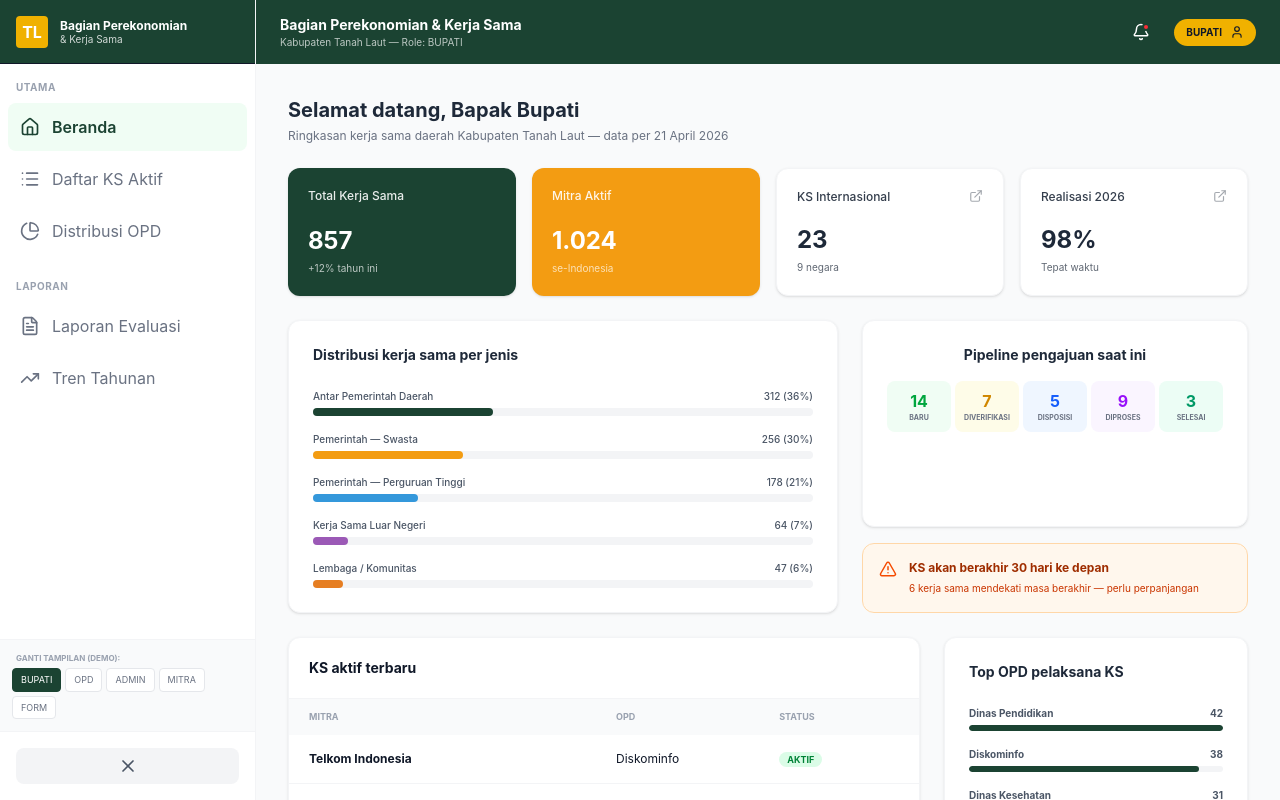
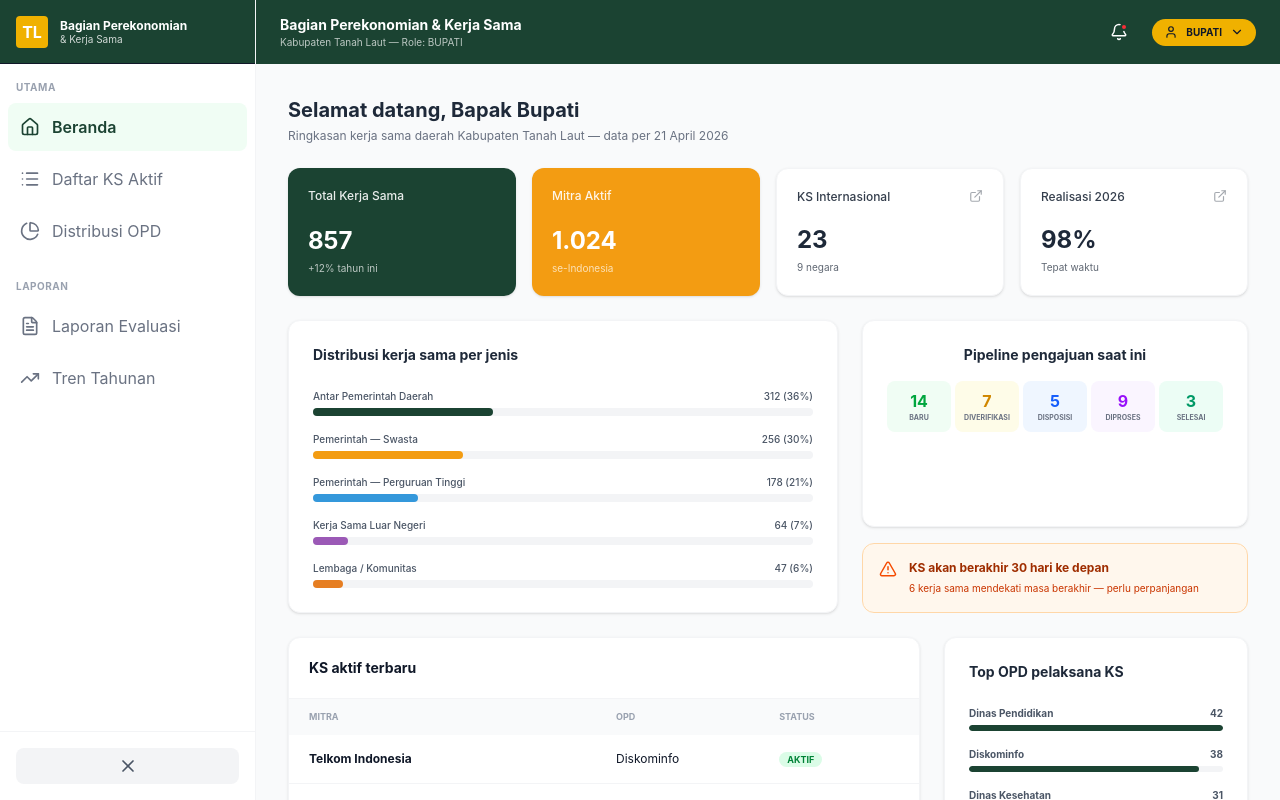
Before and after one commit to hengkidh/mockup-partnership-management-system, a React (Vite) app: page / in a window 1280 px wide. Built offline with nearby package versions, Linux system fonts and the light colour scheme.

Commit message:
feat: add demo view mode dropdown and update sidebar interaction

```diff
--- a/src/App.tsx
+++ b/src/App.tsx
@@ -26,12 +26,14 @@ import {
   Clock,
   Check,
   ArrowLeft,
-  FileUp
+  FileUp,
+  ChevronDown
 } from 'lucide-react';
 
 const App = () => {
   const [isSidebarOpen, setIsSidebarOpen] = useState(true);
   const [viewMode, setViewMode] = useState('BUPATI'); // 'BUPATI', 'OPD', 'ADMIN', 'MITRA'
+  const [isDemoDropdownOpen, setIsDemoDropdownOpen] = useState(false);
 
   // --- DATA MOCK BUPATI ---
   const statsBupati = [
@@ -137,23 +139,50 @@ const App = () => {
       <div className="min-h-screen bg-gray-50 font-sans p-4 md:p-8">
         <div className="max-w-6xl mx-auto space-y-12">
           {/* Top Header / Back Button */}
-          <div className="flex items-center justify-between">
+          <div className="flex items-center justify-between relative z-50">
             <button
               onClick={() => setViewMode('MITRA')}
               className="flex items-center gap-2 text-gray-500 hover:text-gray-800 font-medium"
             >
               <ArrowLeft size={18} /> Kembali ke Dashboard
             </button>
-            <div className="flex gap-2">
-              {['BUPATI', 'OPD', 'ADMIN', 'MITRA'].map(m => (
+            <div className="relative">
+              <button
+                onClick={() => setIsDemoDropdownOpen(!isDemoDropdownOpen)}
+                className="flex items-center gap-2 text-xs font-bold px-3 py-1.5 bg-yellow-500 text-gray-900 border rounded-full hover:bg-yellow-400"
+              >
+                Ganti Tampilan Demo
+                <ChevronDown size={14} className={`transition-transform ${isDemoDropdownOpen ? 'rotate-180' : ''}`} />
+              </button>
+
+              {isDemoDropdownOpen && (
+                <>
+                  <div
+                    className="fixed inset-0 z-40"
+                    onClick={() => setIsDemoDropdownOpen(false)}
+                  ></div>
+                  <div className="absolute top-full right-0 mt-2 bg-white text-gray-800 rounded-xl shadow-xl shadow-black/10 border border-gray-100 overflow-hidden w-48 z-50">
+                    <div className="px-4 py-2.5 border-b border-gray-100 bg-gray-50/50">
+                      <p className="text-[9px] font-bold text-gray-400 uppercase tracking-wider">Tampilan Demo</p>
+                    </div>
+                    <div className="flex flex-col py-1">
+                      {['BUPATI', 'OPD', 'ADMIN', 'MITRA', 'FORM'].map(m => (
                         <button
                           key={m}
-                  onClick={() => setViewMode(m)}
-                  className="text-[9px] px-3 py-1 bg-white border rounded hover:bg-gray-50"
+                          onClick={(e) => {
+                            e.stopPropagation();
+                            setViewMode(m);
+                            setIsDemoDropdownOpen(false);
+                          }}
+                          className={`text-left px-4 py-2.5 text-xs transition-colors ${viewMode === m ? 'font-bold text-[#1B4332] bg-green-50' : 'text-gray-600 hover:bg-gray-50'}`}
                         >
-                  Ganti ke {m}
+                          Mode: {m}
                         </button>
                       ))}
+                    </div>
+                  </div>
+                </>
+              )}
             </div>
           </div>
 
@@ -350,21 +379,6 @@ const App = () => {
           </ul>
         </nav>
 
-        <div className="p-3 border-t border-t-gray-100 bg-gray-50 flex flex-col gap-1">
-           <p className={`text-[8px] font-bold text-gray-400 px-1 ${!isSidebarOpen && 'hidden'}`}>GANTI TAMPILAN (DEMO):</p>
-           <div className="flex flex-wrap gap-1">
-             {['BUPATI', 'OPD', 'ADMIN', 'MITRA', 'FORM'].map(m => (
-               <button
-                key={m}
-                onClick={() => setViewMode(m)}
-                className={`text-[9px] px-2 py-1 rounded border ${viewMode === m ? 'bg-[#1B4332] text-white border-[#1B4332]' : 'bg-white text-gray-500 border-gray-200'}`}
-               >
-                 {isSidebarOpen ? m : m[0]}
-               </button>
-             ))}
-           </div>
-        </div>
-
         <div className="p-4 border-t border-t-gray-100">
           <button onClick={() => setIsSidebarOpen(!isSidebarOpen)} className="w-full flex items-center justify-center p-2 rounded-lg bg-gray-100 text-gray-600 hover:bg-gray-200">
             {isSidebarOpen ? <X size={20} /> : <Menu size={20} />}
@@ -375,7 +389,7 @@ const App = () => {
       {/* Main Content */}
       <main className="flex-1 flex flex-col overflow-hidden">
         {/* Navbar */}
-        <header className="h-16 bg-[#1B4332] text-white flex items-center justify-between px-6 shrink-0 z-10">
+        <header className="h-16 bg-[#1B4332] text-white flex items-center justify-between px-6 shrink-0 z-10 relative">
           <div className="flex items-center gap-4">
              <div className="hidden sm:flex flex-col">
                 <h1 className="text-sm font-bold">Bagian Perekonomian & Kerja Sama</h1>
@@ -387,9 +401,44 @@ const App = () => {
               <Bell size={18} />
               <span className="absolute top-2 right-2 w-2 h-2 bg-red-500 rounded-full border-2 border-[#1B4332]"></span>
             </button>
-            <div className="flex items-center gap-2 bg-yellow-500 text-gray-900 px-3 py-1.5 rounded-full cursor-pointer">
+            <div className="relative">
+              <div
+                className="flex items-center gap-2 bg-yellow-500 text-gray-900 px-3 py-1.5 rounded-full cursor-pointer hover:bg-yellow-400 transition-colors"
+                onClick={() => setIsDemoDropdownOpen(!isDemoDropdownOpen)}
+              >
+                <User size={14} />
                 <span className="text-[10px] font-bold uppercase">{viewMode === 'MITRA' ? 'Digitaliz' : viewMode}</span>
-              <User size={14} />
+                <ChevronDown size={14} className={`transition-transform ${isDemoDropdownOpen ? 'rotate-180' : ''}`} />
+              </div>
+
+              {isDemoDropdownOpen && (
+                <>
+                  <div
+                    className="fixed inset-0 z-40"
+                    onClick={() => setIsDemoDropdownOpen(false)}
+                  ></div>
+                  <div className="absolute top-full right-0 mt-2 bg-white text-gray-800 rounded-xl shadow-xl shadow-black/10 border border-gray-100 overflow-hidden w-48 z-50">
+                    <div className="px-4 py-2.5 border-b border-gray-100 bg-gray-50/50">
+                      <p className="text-[9px] font-bold text-gray-400 uppercase tracking-wider">Tampilan Demo</p>
+                    </div>
+                    <div className="flex flex-col py-1">
+                      {['BUPATI', 'OPD', 'ADMIN', 'MITRA', 'FORM'].map(m => (
+                        <button
+                          key={m}
+                          onClick={(e) => {
+                            e.stopPropagation();
+                            setViewMode(m);
+                            setIsDemoDropdownOpen(false);
+                          }}
+                          className={`text-left px-4 py-2.5 text-xs transition-colors ${viewMode === m ? 'font-bold text-[#1B4332] bg-green-50' : 'text-gray-600 hover:bg-gray-50'}`}
+                        >
+                          Mode: {m}
+                        </button>
+                      ))}
+                    </div>
+                  </div>
+                </>
+              )}
             </div>
           </div>
         </header>
```
Lines whose indentation alone changed are shown as unchanged.
